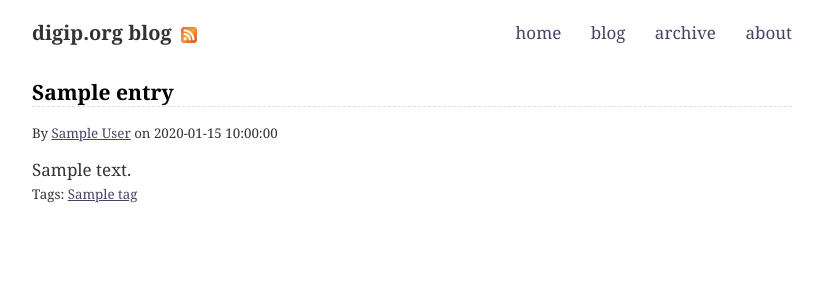
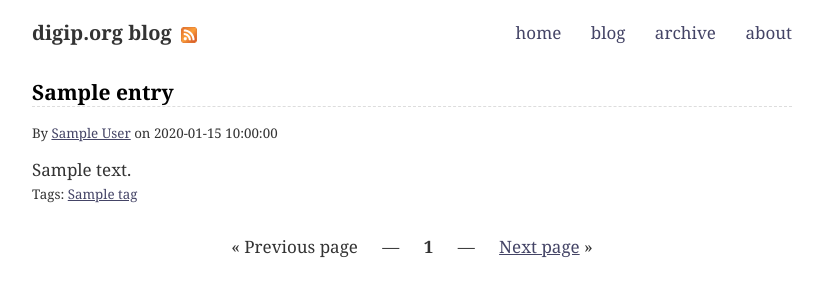
Before and after one commit to akheron/www.digip.org, a Python web app: template templates/blog/index.html in a window 1280 px wide. Shown: the top 300 px of the page, without its empty margins (228-1051 px from the left). Run offline with Jinja, Linux system fonts and the light colour scheme; the template is opened without the code that fills it: most values are stand-ins (such as "Sample title", 1, 10 or a date in 2020); some libraries are stand-ins or nearby versions.

Commit message:
blog: Pagination

```diff
--- a/static/css/blog.css
+++ b/static/css/blog.css
@@ -54,3 +54,12 @@ article .info {
     white-space: nowrap;
     padding-right: 10pt;
 }
+
+.pagination {
+    text-align: center;
+}
+
+.pagination .wide {
+    display: inline-block;
+    padding: 0 20px;
+}
--- a/templates/blog/index.html
+++ b/templates/blog/index.html
@@ -9,4 +9,5 @@
   {{ macros.make_entry(entry, "h2") }}
 </article>
 {% endfor %}
+<div class="pagination">{{ macros.pagination(page, total_pages) }}</div>
 {% endblock %}
--- a/templates/blog/macros.html
+++ b/templates/blog/macros.html
@@ -18,3 +18,31 @@
   </div>
   {% endif %}
 {% endmacro %}
+
+{% macro pagelink(page, dir, total_pages) %}
+  {% if dir == -1 %}
+    {% if page == 1 %}
+    Previous page
+    {% elif page == 2 %}
+    <a href="../../">Previous page</a>
+    {% else %}
+    <a href="../{{ page - 1}}/">Previous page</a>
+    {% endif %}
+  {% else %}
+    {% if page == 1 %}
+    <a href="page/2/">Next page</a>
+    {% elif page == total_pages %}
+    Next page
+    {% else %}
+    <a href="../{{ page + 1}}/">Next page</a>
+    {% endif %}
+  {% endif %}
+{% endmacro %}
+
+{% macro pagination(page, total_pages) %}
+  &laquo; {{ pagelink(page, -1, total_pages) }}
+  <span class="wide">&mdash;</span>
+  <strong>{{ page }}</strong>
+  <span class="wide">&mdash;</span>
+  {{ pagelink(page, 1, total_pages) }} &raquo;
+{% endmacro %}
```
Also changed, not shown: lib/blog.py (+13 -10 lines).
